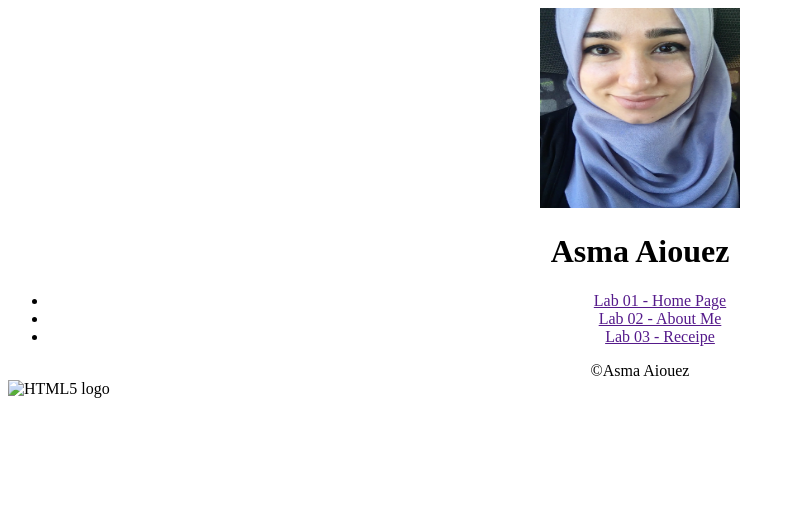
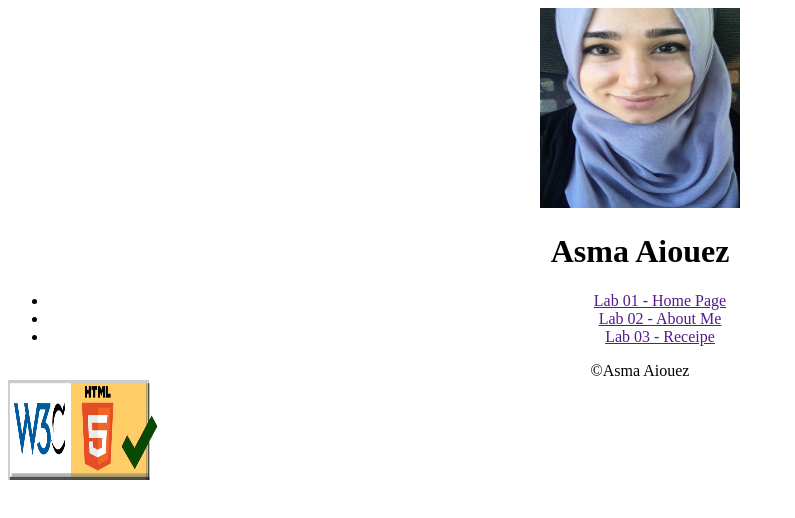
Before and after one commit to asma-aiouez/asma-aiouez.github.io, a plain HTML site: page index.html in a window 1280 px wide. Shown: the whole page, without its empty margins (0-795 px from the left). Drawn offline with Linux system fonts and the light colour scheme.

Commit message:
Update index.html

```diff
--- a/index.html
+++ b/index.html
@@ -18,6 +18,6 @@
         <footer>&copy;Asma Aiouez</footer>
     </center>
 
-    <img src="images/W3C_HTML5_certified.png" alt="HTML5 logo">
+    <img src="W3C_HTML5_certified.png" alt="HTML5 logo" width="150" height="100">
 </body>
 </html>
```
